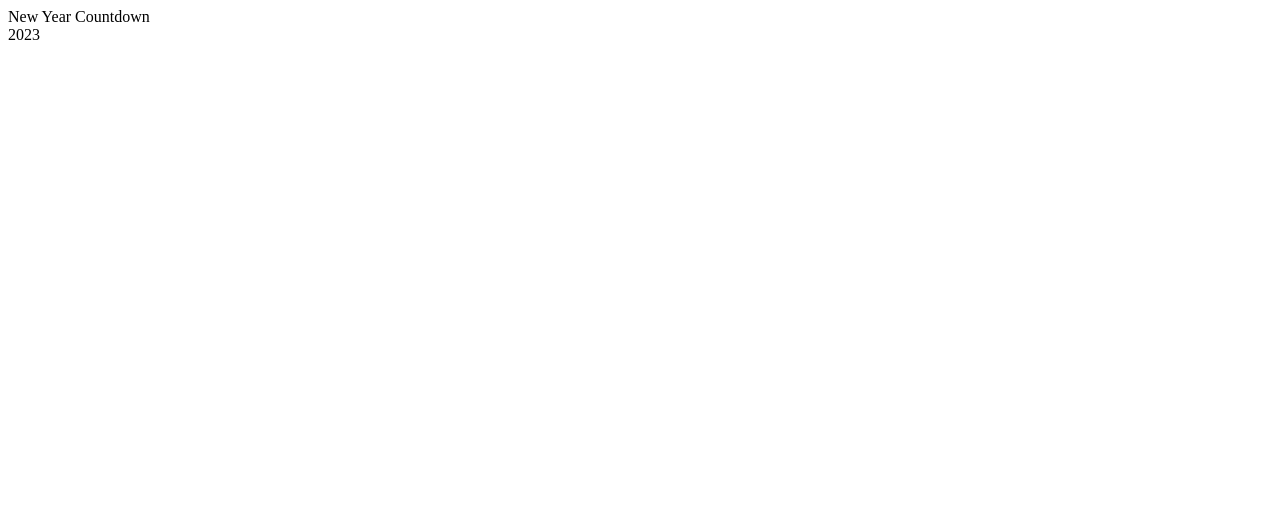
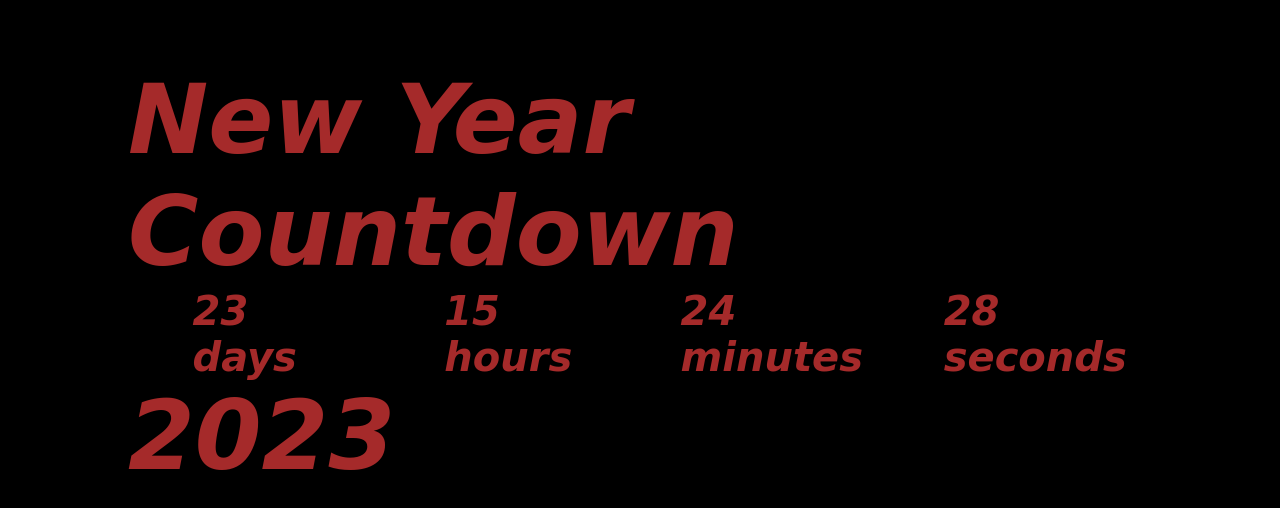
Before and after one commit to Linika-N/CountDown_Timer, a plain HTML site: page index.html in a window 1280 px wide. Drawn offline with Linux system fonts and the light colour scheme; a web font is replaced by a local one.

Commit message:
Add CSS style

```diff
--- a/index.html
+++ b/index.html
@@ -4,6 +4,9 @@
     <meta charset="UTF-8">
     <meta http-equiv="X-UA-Compatible" content="IE=edge">
     <meta name="viewport" content="width=device-width, initial-scale=1.0">
+    <link rel="preconnect" href="https://fonts.googleapis.com">
+    <link rel="preconnect" href="https://fonts.gstatic.com" crossorigin>
+    <link href="https://fonts.googleapis.com/css2?family=Edu+VIC+WA+NT+Beginner:wght@400;700&display=swap" rel="stylesheet">
     <link rel="stylesheet" href="style.css">
     <title>CountDown Timer</title>
 </head>
@@ -13,17 +16,15 @@
             New Year Countdown
         </div>
         <div class="counter">
-            <div class="days"></div>
-            <div class="hours"></div>
-            <div class="minutes"></div>
-            <div class="seconds"></div>
+            <div class="days">23 <br> days</div>
+            <div class="hours">15 <br> hours</div>
+            <div class="minutes">24 <br> minutes</div>
+            <div class="seconds">28 <br> seconds</div>
         </div>
         <div class="new_year">
             2023
         </div>
     </div>
-
-
     <script src="app.js"></script>
 </body>
 </html>
--- a/style.css
+++ b/style.css
@@ -0,0 +1,30 @@
+*{
+    box-sizing: border-box;
+    margin: 0;
+}
+body{
+    font-size: 62.5%;
+    font-family: 'Edu VIC WA NT Beginner', cursive;
+    background: #000;
+    padding: 5vw 10vw;
+}
+.main{
+    height: 80vh;
+}
+.main img{
+    width: fit-content;
+    height: fit-content;
+}
+.title, .main{
+    font-size: 6rem;
+    font-weight: 700;
+    font-style: italic;
+    color: brown;
+}
+.counter{
+    font-size: 2.5rem;
+    display: grid;
+    grid-template-columns: repeat(4,1fr);
+    gap: 30px;
+    justify-items: center;
+}
```
